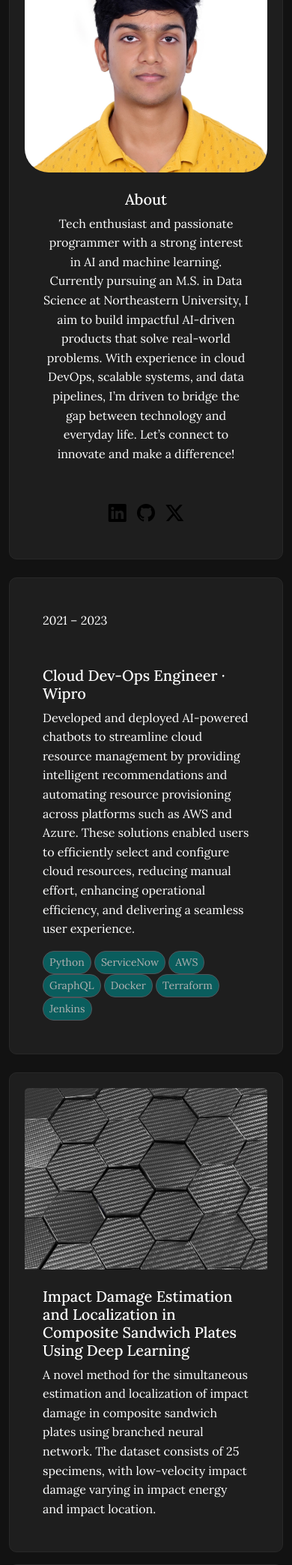
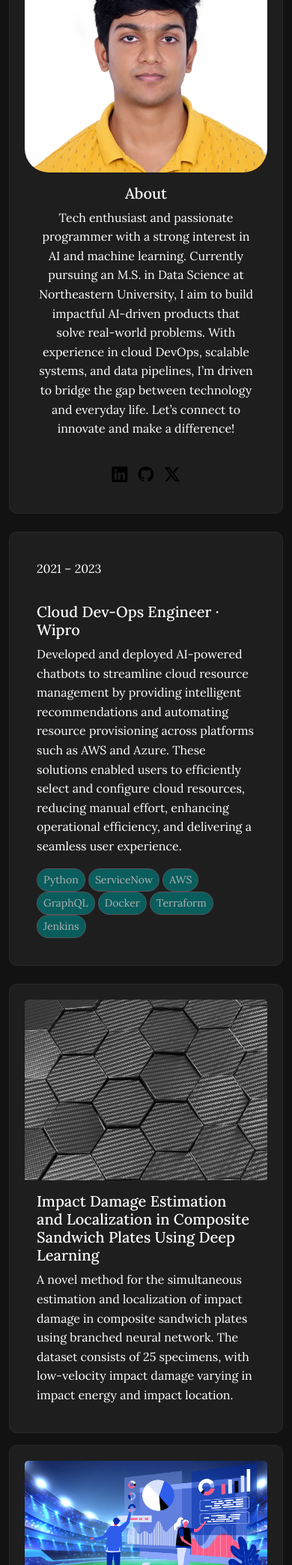
Before and after one commit to vigneshrb250/portfolio, a Flask app: page / in a window 390 px wide. Shown: the part 473-2560 px from the top of the page at 75% size. Run offline with Flask 3, Linux system fonts and the light colour scheme.

Commit message:
added styling to make it look good on smaller screens

```diff
--- a/static/css/styles.css
+++ b/static/css/styles.css
@@ -14,10 +14,15 @@
     .card-body {
         padding: 1.5rem;
     }
+
     .btn-circle{
         border-radius: 15px;
         background-color: #008080 !important;
     }
+
+
+
+
     .about-card {
         border: none;
           }
@@ -77,7 +82,6 @@
 
     .banner-text-fade{
         animation: fadeInAnimation ease 5s;
-        animation-iteration-count: 1;
         animation-fill-mode: forwards;
     }
 
@@ -94,3 +98,31 @@
     html {
         scroll-behavior: smooth;
       }
+
+      @media (max-width: 768px) {
+        .navbar-nav {
+            text-align: center;
+        }
+
+        .card-body {
+            padding: 1rem;
+        }
+
+        .icon-link i {
+            font-size: 1.2rem;
+        }
+
+        .banner-text-fade {
+            font-size: 1.2rem;
+        }
+    }
+
+    @media (max-width: 576px) {
+        .navbar-nav .nav-link {
+            padding: 0.5rem 1rem;
+        }
+
+        .icon-link i {
+            font-size: 1.3rem;
+        }
+    }
```
